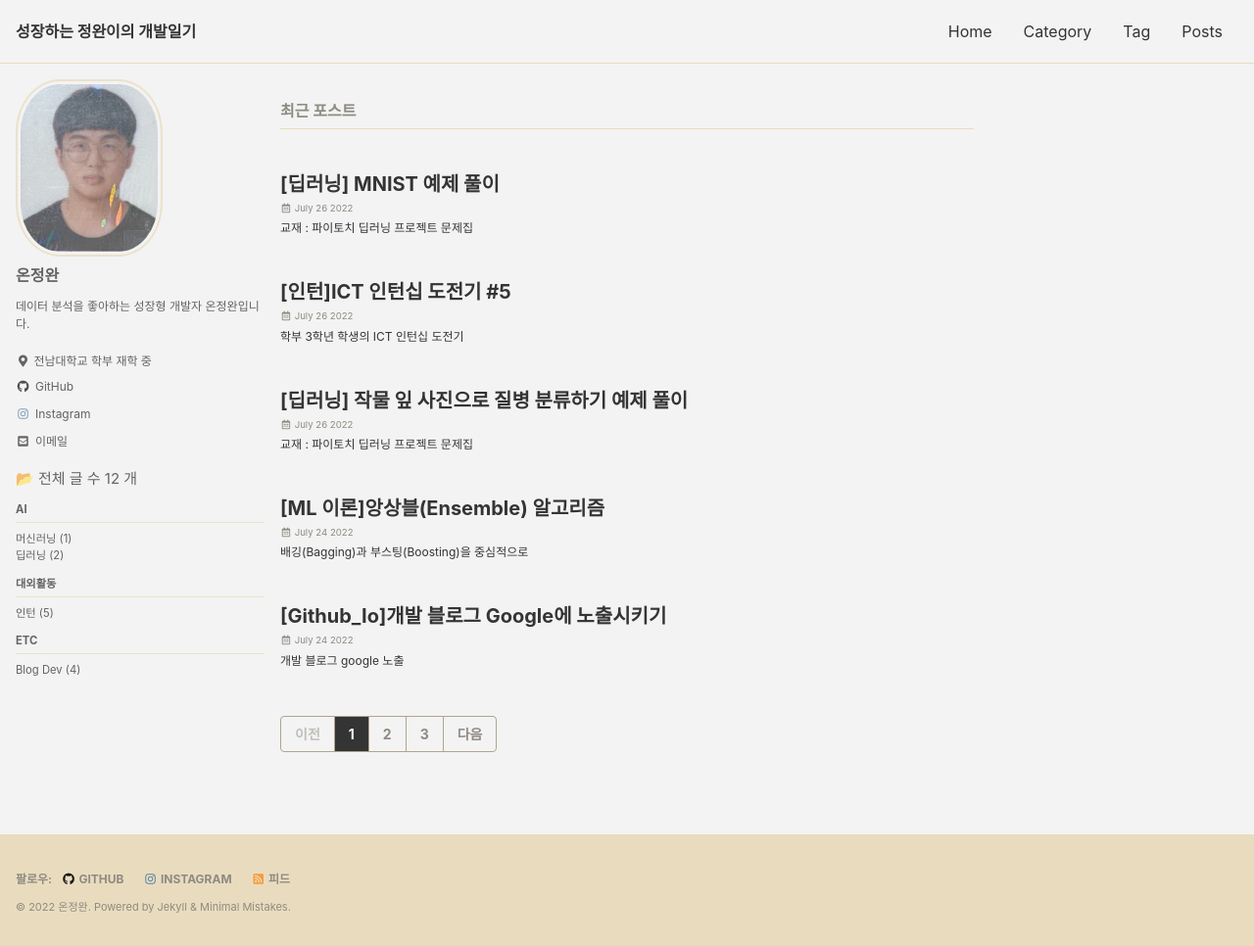
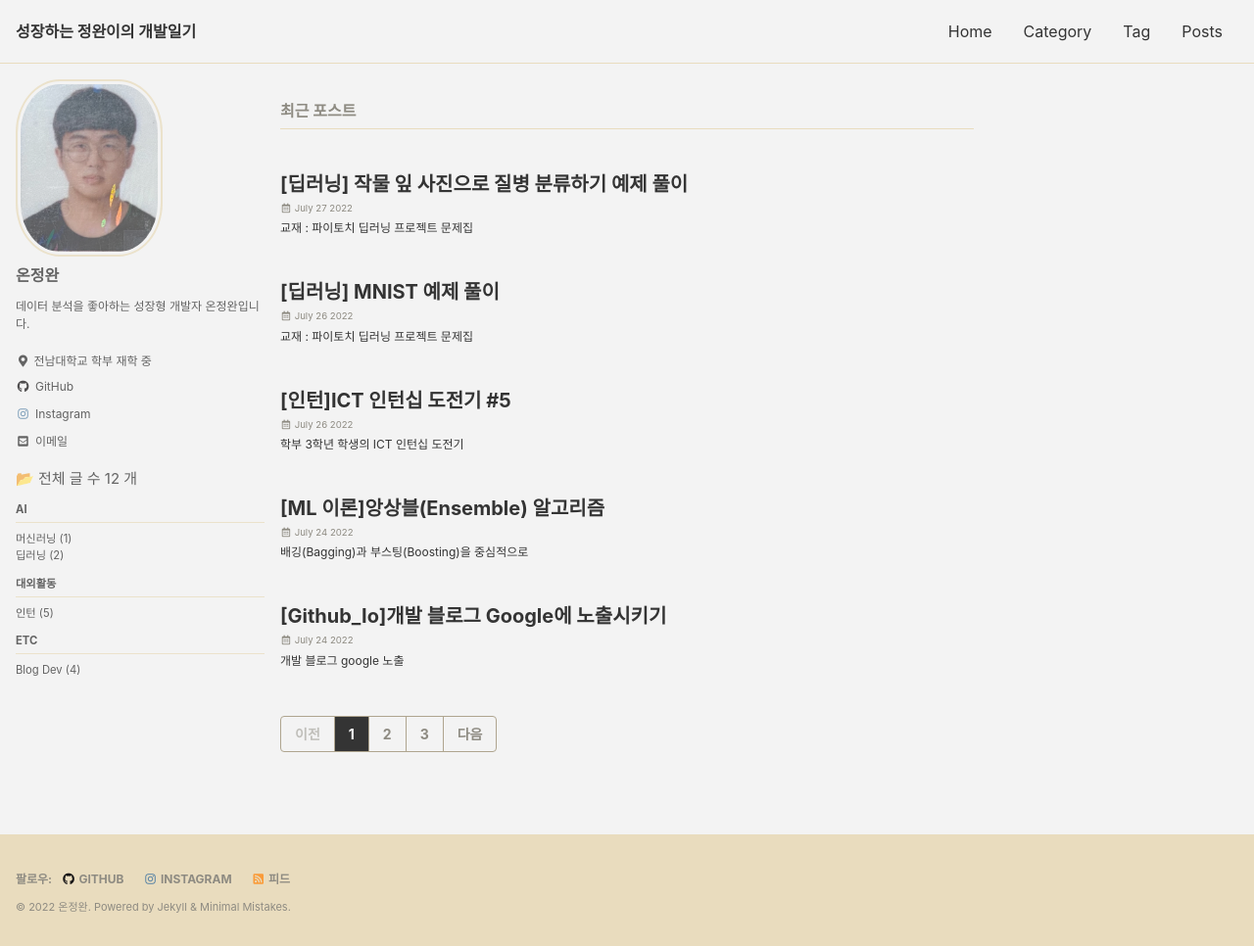
Before and after one commit to On-JungWoan/On-JungWoan.github.io, a Jekyll site: the page built from index.html, in a window 1280 px wide and 966 px high. Shown: the whole window at 98% size. Built offline with Jekyll 4.4.1, drawn with Linux system fonts in a browser that asks for light colours; cached includes are drawn as plain includes; the list of posts is cut into pages by our own code.

Commit message:
Update and rename 2022-07-26-04_Leaf_Diseases.md to 2022-07-27-04_Leaf_Diseases.md

```diff
--- a/_posts/2022-07-26-04_Leaf_Diseases.md
+++ b/_posts/2022-07-27-04_Leaf_Diseases.md
@@ -12,8 +12,8 @@ published: true
 toc: true
 toc_sticky: true
 
-date: 2022-07-26
-last_modified_at: 2022-07-26
+date: 2022-07-27
+last_modified_at: 2022-07-27
 ---
 
 ## 0. CUDA, cuDNN 설치
```
